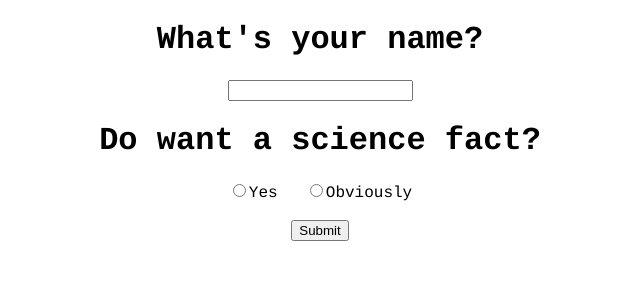
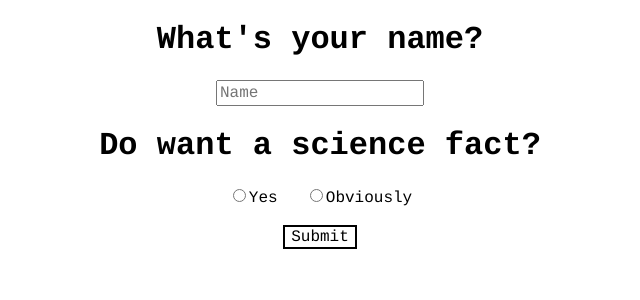
Before and after one commit to hansamalhotra/Science-Facts, a Flask app: page / in a window 1280 px wide. Shown: the top 300 px of the page, without its empty margins (320-960 px from the left). Run offline with Flask 2, Linux system fonts and the light colour scheme.

Commit message:
Update index.html

```diff
--- a/templates/index.html
+++ b/templates/index.html
@@ -9,11 +9,11 @@
 <body>
 	<h1>What's your name?</h1>
 	<form action="/fact" method="POST">
-		<input type="text" name="text">
+		<input type="text" id="text1" name="text" placeholder="Name" size="30">
         <h1>Do want a science fact?</h1>
         <input type="radio" name="opt" value="Yes">Yes &ensp;
         <input type="radio" name="opt" value="Obviously">Obviously <br> <br>
-		<input type="submit" name="form1" value="Submit">
+		<input type="submit" id="submit1" value="Submit">
 	</form>
 </body>
 </html>
```
